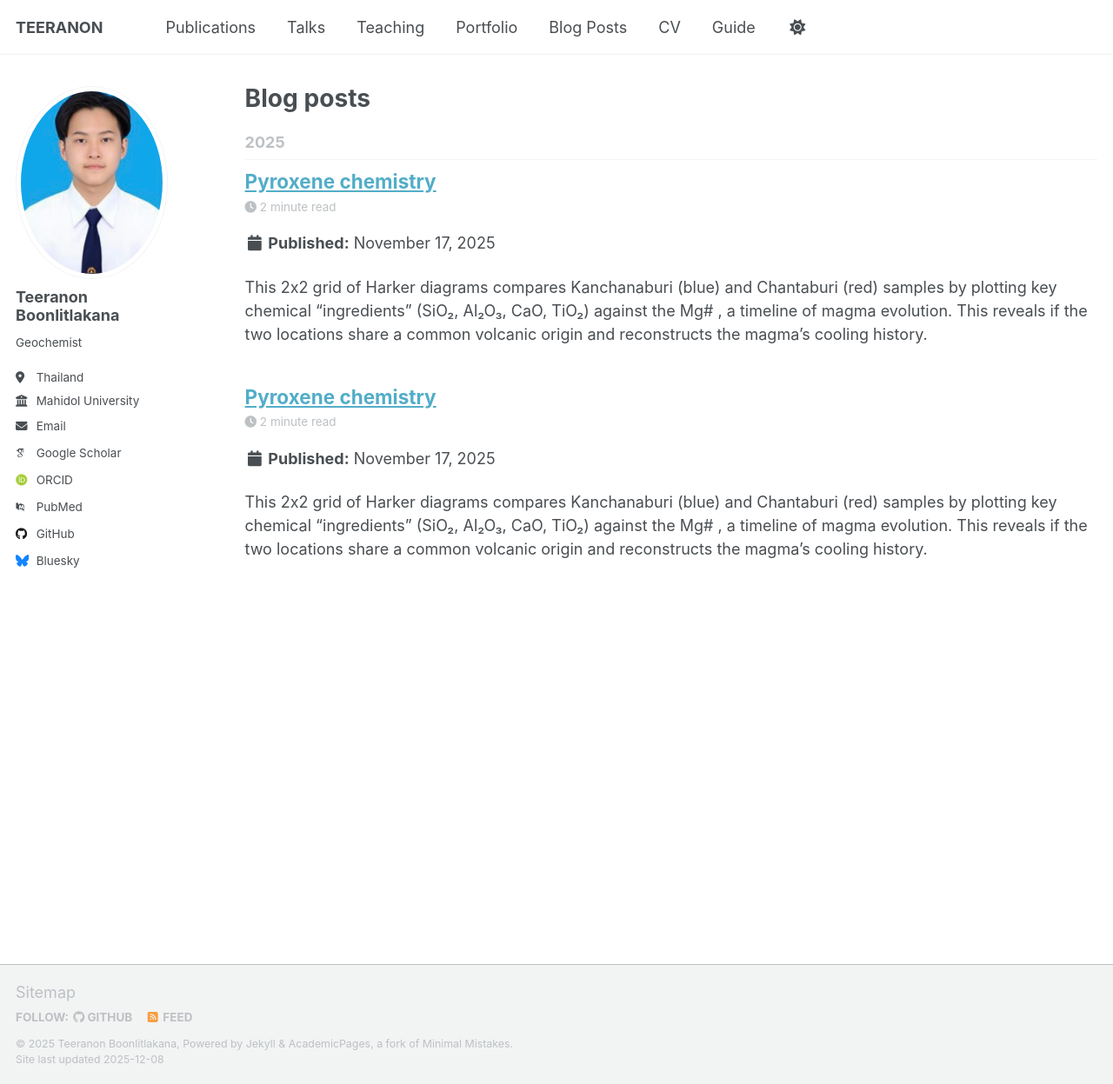
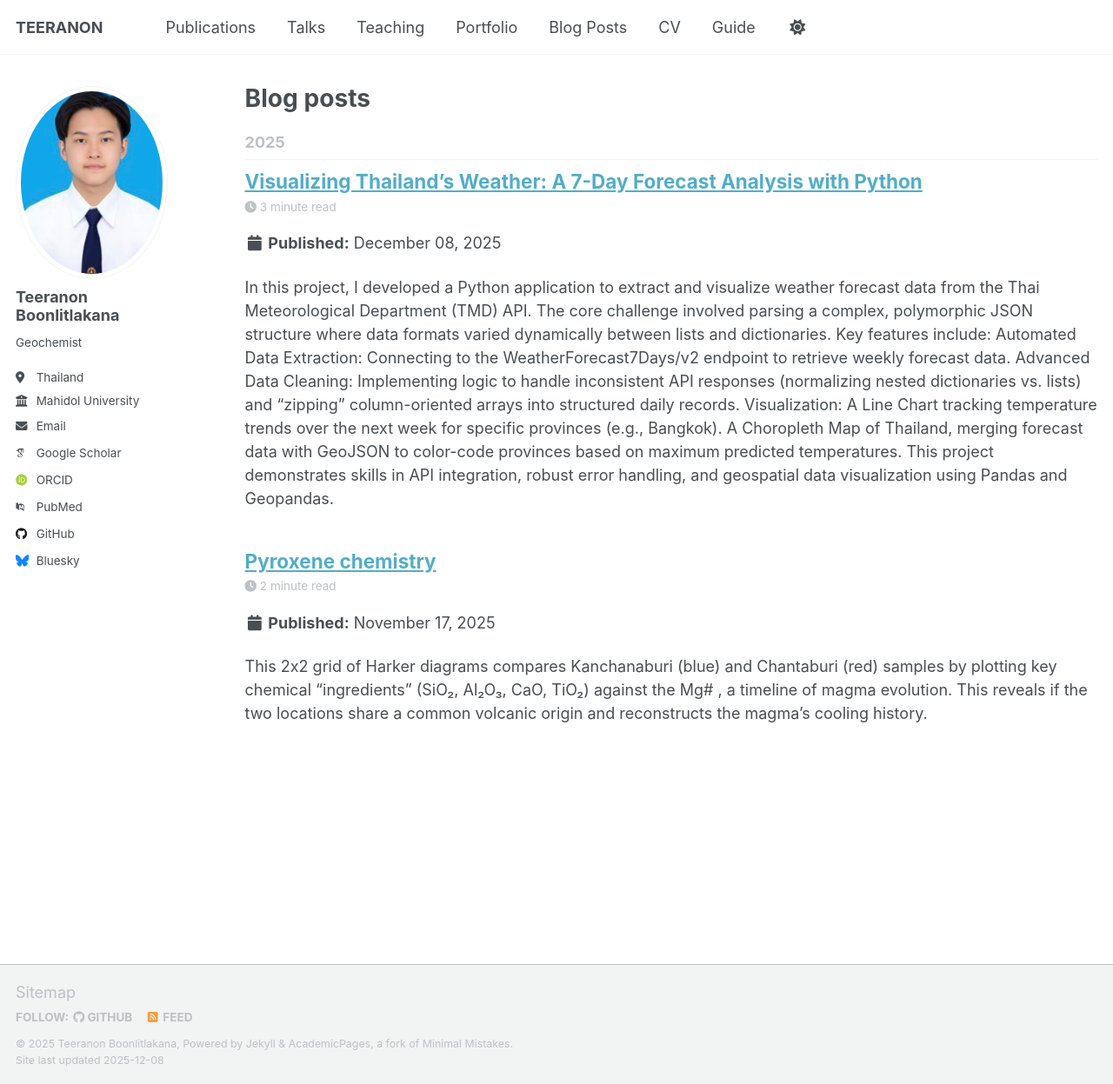
Before and after one commit to teeranonboonlitlakana/teeranonboonlitlakana.github.io, a Jekyll site: the page built from _pages/year-archive.html, in a window 1280 px wide and 1247 px high. Shown: the whole window at 87% size. Built offline with Jekyll 4.4.1, drawn with Linux system fonts in a browser that asks for light colours; some web fonts are replaced; a script that is not in the unit is left out; some of the changed lines change nothing that is shown.

Commit message:
Update 2013-08-14-blog-post-2 (2).md

```diff
--- a/_posts/2013-08-14-blog-post-2 (2).md
+++ b/_posts/2013-08-14-blog-post-2 (2).md
@@ -1,146 +1,159 @@
 ---
-title: 'Pyroxene chemistry'
-date: 2025-11-17
-permalink: /posts/2013/08/blog-post-2/
+title: 'Visualizing Thailand''s Weather: A 7-Day Forecast Analysis with Python'
+date: 2025-12-08
+permalink: /posts/2025/12/blog-post-3/
 tags:
-  - Compositional variations of Pyroxene
+  -  I built a Python tool to fetch and visualize 7-day weather forecasts from the TMD API. This project tackles complex nested JSON data to generate trend graphs and temperature heatmaps of Thailand using Matplotlib and Geopandas.
 ---
 
-This 2x2 grid of Harker diagrams compares Kanchanaburi (blue) and Chantaburi (red) samples by plotting key chemical "ingredients" (SiO₂, Al₂O₃, CaO, TiO₂) against the Mg# , a timeline of magma evolution. This reveals if the two locations share a common volcanic origin and reconstructs the magma's cooling history.
+In this project, I developed a Python application to extract and visualize weather forecast data from the Thai Meteorological Department (TMD) API. The core challenge involved parsing a complex, polymorphic JSON structure where data formats varied dynamically between lists and dictionaries.
+Key features include:
+Automated Data Extraction: Connecting to the WeatherForecast7Days/v2 endpoint to retrieve weekly forecast data.
+Advanced Data Cleaning: Implementing logic to handle inconsistent API responses (normalizing nested dictionaries vs. lists) and "zipping" column-oriented arrays into structured daily records.
+Visualization:
+A Line Chart tracking temperature trends over the next week for specific provinces (e.g., Bangkok).
+A Choropleth Map of Thailand, merging forecast data with GeoJSON to color-code provinces based on maximum predicted temperatures.
+This project demonstrates skills in API integration, robust error handling, and geospatial data visualization using Pandas and Geopandas.
 
-<img width="996" height="766" alt="image" src="https://github.com/user-attachments/assets/6e197be2-0be8-48d9-a2d5-02f031b16576" />
+<img width="1033" height="548" alt="image" src="https://github.com/user-attachments/assets/2db196fe-7451-4e9e-8f50-4844890241cc" />
+
+<img width="643" height="972" alt="image" src="https://github.com/user-attachments/assets/a2947ee9-7aa9-437c-a545-dd48542877f6" />
 
 ---python
+import requests
 import pandas as pd
 import matplotlib.pyplot as plt
-import numpy as np
+import geopandas as gpd
 
-# --- 1. Data Loading and Cleaning Functions ---
+# ==========================================
+# 1. API Configuration
+# ==========================================
+UID = "api"             # Replace with your actual UID
+UKEY = "api12345"       # Replace with your actual UKEY
+BASE_URL = "http://data.tmd.go.th/api"
 
-def load_and_clean_data(filepath, location_name):
-    """
-    Reads the specific EDXRF CSV format.
-    Structure:
-    Row 0: Empty
-    Row 1: Title
-    Row 2: Headers (No., Sample, etc.) -> We use header=2
-    """
+def get_tmd_data(endpoint):
+    url = f"{BASE_URL}/{endpoint}"
+    params = {'uid': UID, 'ukey': UKEY, 'format': 'json'}
     try:
-        df = pd.read_csv(filepath, header=2)
+        # Added a slightly longer timeout just in case
+        response = requests.get(url, params=params, timeout=20)
+        return response.json()
+    except Exception as e:
+        print(f"Error fetching data: {e}")
+        return None
 
-        # Clean column names (strip whitespace)
-        df.columns = df.columns.str.strip()
+def process_forecast_7days():
+    print("\n--- Fetching 7-Day Weather Forecast (Final Fix) ---")
+    data = get_tmd_data("WeatherForecast7Days/v2")
 
-        # Filter meaningful rows based on 'No.' column being numeric
-        valid_rows = pd.to_numeric(df['No.'], errors='coerce').notnull()
-        df = df[valid_rows].copy()
+    if not data: return
 
-        # Select all relevant oxide columns for Harker plots
-        oxides = ['MgO', 'Fe2O3', 'SiO2', 'Al2O3', 'CaO', 'TiO2']
+    # 1. Unwrap the outer layer
+    if 'WeatherForecast7Days' in data:
+        data = data['WeatherForecast7Days']
 
-        for col in oxides:
-            if col not in df.columns:
-                return pd.DataFrame()
-            df[col] = pd.to_numeric(df[col], errors='coerce')
+    # 2. Extract Provinces
+    provinces = data.get('Provinces', {}).get('Province', [])
+    # Handle single item return (dict) by converting to list
+    if isinstance(provinces, dict): provinces = [provinces]
 
-        df['Location'] = location_name
-        return df
-    except FileNotFoundError:
-        return pd.DataFrame()
+    print(f"Found data for {len(provinces)} provinces")
+
+    map_data = []
+    target_province = "Bangkok"
+    graph_dates = []
+    graph_temps = []
+
+    for prov in provinces:
+        prov_name = prov.get('ProvinceNameEnglish', '')
+        forecast_data = prov.get('SevenDaysForecast', {})
+
+        # ========================================================
+        # CRITICAL FIX: Normalize data to a List regardless of input format
+        # ========================================================
+        daily_forecasts = []
+
+        # Case A: Data received as a Dictionary (Column-oriented / Split arrays)
+        # This matches the XML structure you encountered
+        if isinstance(forecast_data, dict):
+            # Extract lists of dates and temperatures
+            dates = forecast_data.get('ForecastDate', [])
+            temps = forecast_data.get('MaximumTemperature', [])
+
+            # If there is only one day, API returns a String; convert to List
+            if not isinstance(dates, list): dates = [dates]
+            if not isinstance(temps, list): temps = [temps]
+
+            # Zip them together to create a standard List of Dictionaries
+            for d, t in zip(dates, temps):
+                daily_forecasts.append({'date': d, 'max_temp': t})
+
+        # Case B: Data received as a standard List (Row-oriented)
+        # Included in case API structure changes
+        elif isinstance(forecast_data, list):
+            for item in forecast_data:
+                daily_forecasts.append({
+                    'date': item.get('ForecastDate'),
+                    'max_temp': item.get('MaximumTemperature')
+                })
+
+        # ========================================================
+
+        if not daily_forecasts: continue
+
+        # --- Prepare map data (using tomorrow's data = index 0) ---
+        tomorrow = daily_forecasts[0]
+        try:
+            t_val = float(tomorrow['max_temp'])
+        except:
+            t_val = 0
+        map_data.append({'province': prov_name, 'max_temp': t_val})
+
+        # --- Prepare graph data (Target province only) ---
+        if prov_name == target_province:
+            for day in daily_forecasts:
+                try:
+                    g_temp = float(day['max_temp'])
+                    graph_dates.append(day['date'])
+                    graph_temps.append(g_temp)
+                except:
+                    continue
+
+    # -------------------------------------------------------
+    # Plotting Section
+    # -------------------------------------------------------
+    # 1. Line Graph
+    if graph_dates:
+        plt.figure(figsize=(10, 5))
+        plt.plot(graph_dates, graph_temps, marker='o', color='orange')
+        plt.title(f"7-Day Forecast: {target_province}")
+        plt.ylabel("Temp (C)")
+        plt.grid()
+        plt.show()
+        print(f"Graph generated successfully!")
+    else:
+        print(f"Graph data not found (Please check 'target_province' name)")
+
+    # 2. Map
+    try:
+        th_geo_url = "https://raw.githubusercontent.com/apisit/thailand.json/master/thailand.json"
+        gdf = gpd.read_file(th_geo_url)
+        df = pd.DataFrame(map_data)
+
+        if not df.empty:
+            merged = gdf.merge(df, left_on='name', right_on='province', how='left')
+            fig, ax = plt.subplots(1, 1, figsize=(8, 12))
+            merged.plot(column='max_temp', ax=ax, legend=True, cmap='coolwarm',
+                        missing_kwds={'color': 'lightgrey'})
+            plt.title("Thailand Forecast Map")
+            plt.show()
+            print("Map generated successfully!")
     except Exception as e:
-        return pd.DataFrame()
-
-# --- 2. Mg# Calculation ---
-
-def calculate_mg_number(df):
-    """
-    Calculates the molar Mg# [100 * Mg / (Mg + Fe)].
-
-    Molecular Weights:
-    MgO: 40.3044
-    Fe2O3: 159.69 (Total Iron)
-    """
-    if df.empty:
-        return df
-
-    mw_MgO = 40.3044
-    mw_Fe2O3 = 159.69
-
-    # Calculate Moles
-    df['mol_Mg'] = df['MgO'] / mw_MgO
-    # Fe2O3 has 2 Fe atoms, so multiply moles of oxide by 2
-    df['mol_Fe_tot'] = (df['Fe2O3'] / mw_Fe2O3) * 2
-
-    # Calculate Mg#
-    df['Mg_Number'] = 100 * (df['mol_Mg'] / (df['mol_Mg'] + df['mol_Fe_tot']))
-
-    # Handle potential division by zero if both Mg and Fe are 0
-    df.replace([np.inf, -np.inf], np.nan, inplace=True)
-    df['Mg_Number'].fillna(0, inplace=True)
-
-    return df
-
-# --- 3. Main Execution ---
-
-def main():
-    kan = load_and_clean_data('Kanchanaburi.csv', 'Kanchanaburi')
-    chan = load_and_clean_data('Chantaburi.csv', 'Chantaburi')
-
-    if kan.empty and chan.empty:
-        return
-
-    # Calculate Mg# for both datasets
-    kan = calculate_mg_number(kan)
-    chan = calculate_mg_number(chan)
-
-    # --- Create the 2x2 Plot Grid ---
-    # fig is the whole window, axes is a 2x2 array of plot objects
-    fig, axes = plt.subplots(2, 2, figsize=(15, 12))
-
-    # List of elements to plot on the y-axes
-    y_elements = ['SiO2', 'Al2O3', 'CaO', 'TiO2']
-
-    # Flatten the 2x2 array of axes into a 1D list for easy looping
-    ax_list = axes.flatten()
-
-    for ax, element in zip(ax_list, y_elements):
-        # Plot Kanchanaburi data
-        if not kan.empty:
-            ax.scatter(kan['Mg_Number'], kan[element],
-                       c='blue',
-                       label='Kanchanaburi',
-                       s=80,
-                       edgecolor='black',
-                       alpha=0.8,
-                       marker='o')
-
-        # Plot Chantaburi data
-        if not chan.empty:
-            ax.scatter(chan['Mg_Number'], chan[element],
-                       c='red',
-                       label='Chantaburi',
-                       s=80,
-                       edgecolor='black',
-                       alpha=0.8,
-                       marker='^')
-
-        # --- Style each individual plot ---
-        ax.set_xlabel('Mg# [100*Mg/(Mg+Fe)]', fontsize=12, weight='bold')
-        ax.set_ylabel(f'{element} (wt%)', fontsize=12, weight='bold')
-        ax.legend(loc='upper left', frameon=True, fontsize=10)
-        ax.grid(True, linestyle='--', alpha=0.6)
-
-    # Add a main title to the entire figure
-    fig.suptitle('Harker Diagrams (Mg# vs. Major Elements)', fontsize=20, weight='bold')
-
-    # Adjust layout to prevent title overlap
-    plt.tight_layout(rect=[0, 0.03, 1, 0.95])
-
-    plt.savefig('mg_number_harker_plots.png', dpi=300, bbox_inches='tight')
-    print("Success! Plot saved as 'mg_number_harker_plots.png'")
-    plt.show()
+        print(f"Map Error: {e}")
 
 if __name__ == "__main__":
-    main()
+    process_forecast_7days()
+
 ---
 ======
```
